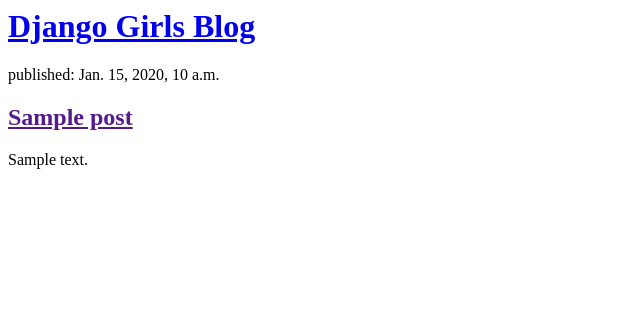
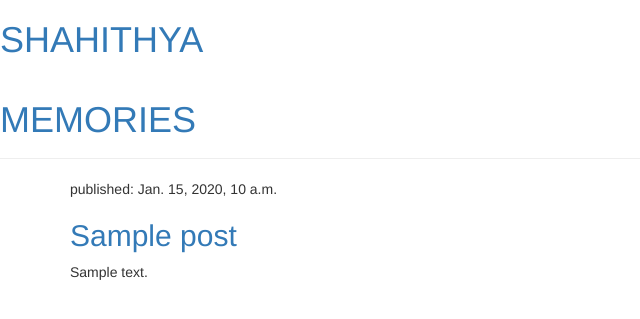
Before and after one commit to i-am-shahee/myfirstblog, a Django app: page / in a window 1280 px wide. Shown: the top 319 px of the page, without its empty margins (0-640 px from the left). Run offline with Django 3.2, Linux system fonts and the light colour scheme; tables that the repository leaves empty hold one stand-in row (values such as "Sample post"); some libraries are stand-ins or nearby versions.

Commit message:
Modified templates to display posts from database.

```diff
--- a/blog/templates/blog/post_list.html
+++ b/blog/templates/blog/post_list.html
@@ -1,18 +1,35 @@
+{% load static %}
 <html>
     <head>
         <title>SHAHITHYA</title>
+        <link rel="stylesheet" href="//maxcdn.bootstrapcdn.com/bootstrap/3.2.0/css/bootstrap.min.css">
+        <link rel="stylesheet" href="//maxcdn.bootstrapcdn.com/bootstrap/3.2.0/css/bootstrap-theme.min.css">
+        <link rel="stylesheet" href="{% static 'css/blog.css' %}">
+        <link href="//fonts.googleapis.com/css?family=Lobster&subset=latin,latin-ext" rel="stylesheet" type="text/css">
+
     </head>
     <body>
         <div>
-    <h1><a href="/">Django Girls Blog</a></h1>
+    <h1><a href="/">SHAHITHYA</a></h1>
+            <div class="page-header">
+    <h1><a href="/">MEMORIES</a></h1>
+</div>
 </div>
 
-{% for post in posts %}
-    <div>
-        <p>published: {{ post.published_date }}</p>
-        <h2><a href="">{{ post.title }}</a></h2>
-        <p>{{ post.text|linebreaksbr }}</p>
+<div class="content container">
+    <div class="row">
+        <div class="col-md-8">
+            {% for post in posts %}
+                <div class="post">
+                    <div class="date">
+                        <p>published: {{ post.published_date }}</p>
+                    </div>
+                    <h2><a href="">{{ post.title }}</a></h2>
+                    <p>{{ post.text|linebreaksbr }}</p>
+                </div>
+            {% endfor %}
+        </div>
     </div>
-{% endfor %}
+</div>
     </body>
 </html>
```
